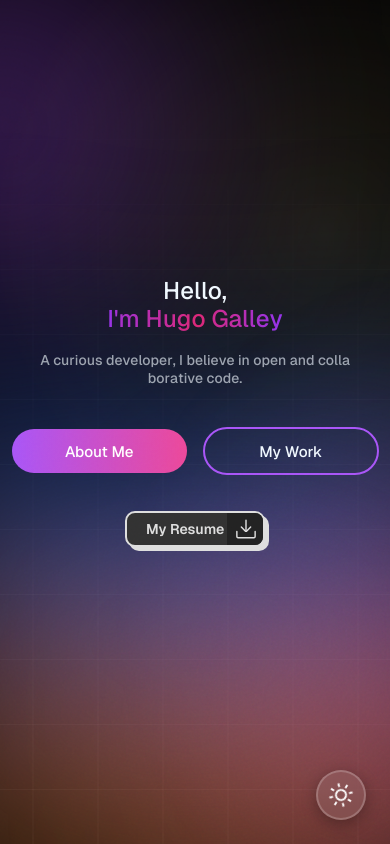
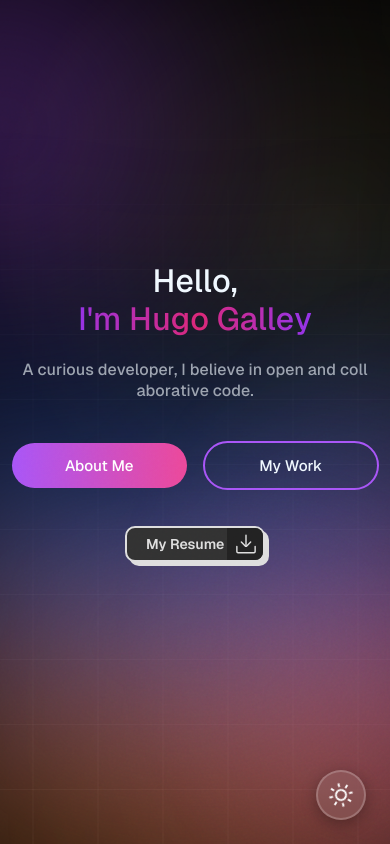
Before and after one commit to Hugo-Galley/portfolio, a React (Create React App) app: page / in a window 390 px wide. Shown: the top 844 px of the page. Built offline with nearby package versions, Linux system fonts and the light colour scheme; no server answers.

Commit message:
style(Hero): amélioration de la réactivité des titres et sous-titres pour les écrans de différentes tailles

```diff
--- a/src/Styles/Hero.css
+++ b/src/Styles/Hero.css
@@ -213,11 +213,11 @@ strong {
 
 @media (max-width: 1024px) {
   .hero-title {
-    font-size: clamp(1.8rem, 5vw, 2.8rem);
+    font-size: clamp(2.2rem, 6vw, 3.2rem);
   }
 
   .hero-subtitle {
-    font-size: clamp(1rem, 3vw, 1.25rem);
+    font-size: clamp(1.1rem, 3vw, 1.3rem);
   }
 
   .button-div {
@@ -232,15 +232,26 @@ strong {
   }
 }
 
-@media (max-width: 480px) {
+@media (max-width: 768px) {
   .hero-title {
-    font-size: clamp(1.5rem, 6vw, 2.2rem);
+    font-size: clamp(2.1rem, 7vw, 2.8rem);
   }
 
   .hero-subtitle {
-    font-size: clamp(0.875rem, 2.5vw, 1rem);
-    max-width: 80vw;
-    margin-top: 1vh;
+    font-size: clamp(1.05rem, 3.5vw, 1.25rem);
+    max-width: 90vw;
+  }
+}
+
+@media (max-width: 480px) {
+  .hero-title {
+    font-size: clamp(2rem, 8vw, 2.5rem);
+  }
+
+  .hero-subtitle {
+    font-size: clamp(1rem, 4vw, 1.2rem);
+    max-width: 90vw;
+    margin-top: 1.5vh;
   }
 
   .button-div {
```
